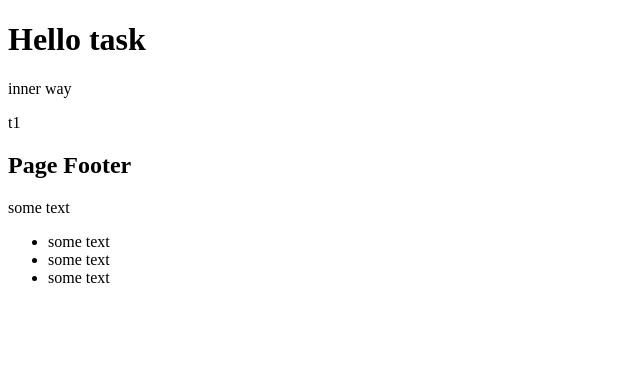
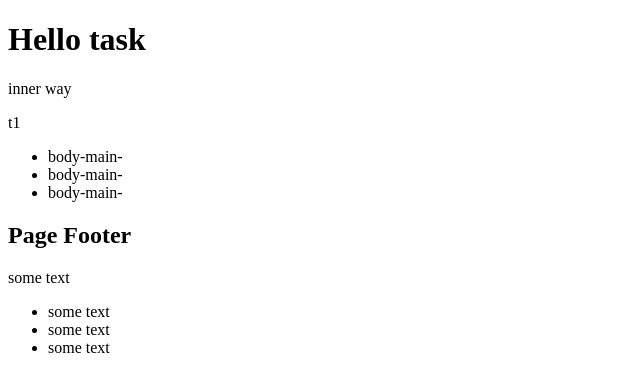
Before and after one commit to Yuriysps/htmlka, a plain HTML site: page index.html in a window 1280 px wide. Shown: the whole page, without its empty margins (0-640 px from the left). Drawn offline with Linux system fonts and the light colour scheme.

Commit message:
fix(body-main):fix changes

```diff
--- a/index.html
+++ b/index.html
@@ -19,6 +19,15 @@
 
     </header>
 <main>
+    <section>
+        <div>
+            <ul>
+                <li>body-main-</li>
+                <li>body-main-</li>
+                <li>body-main-</li>
+            </ul>
+        </div>
+    </section>
 
 </main>
     <footer>
```
